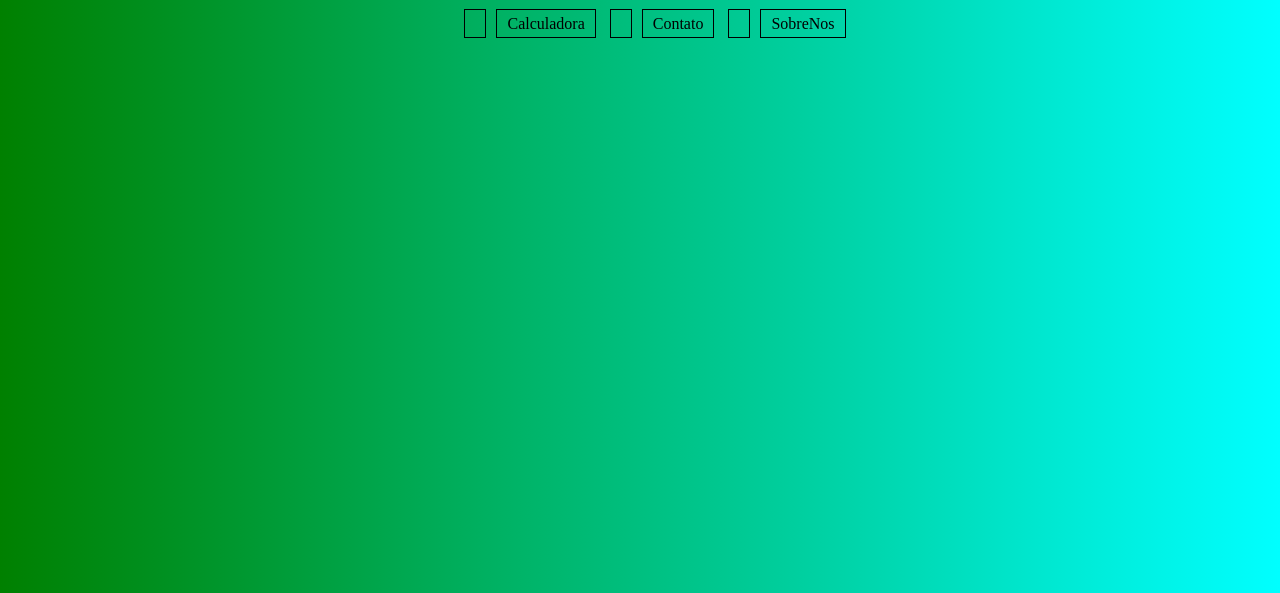
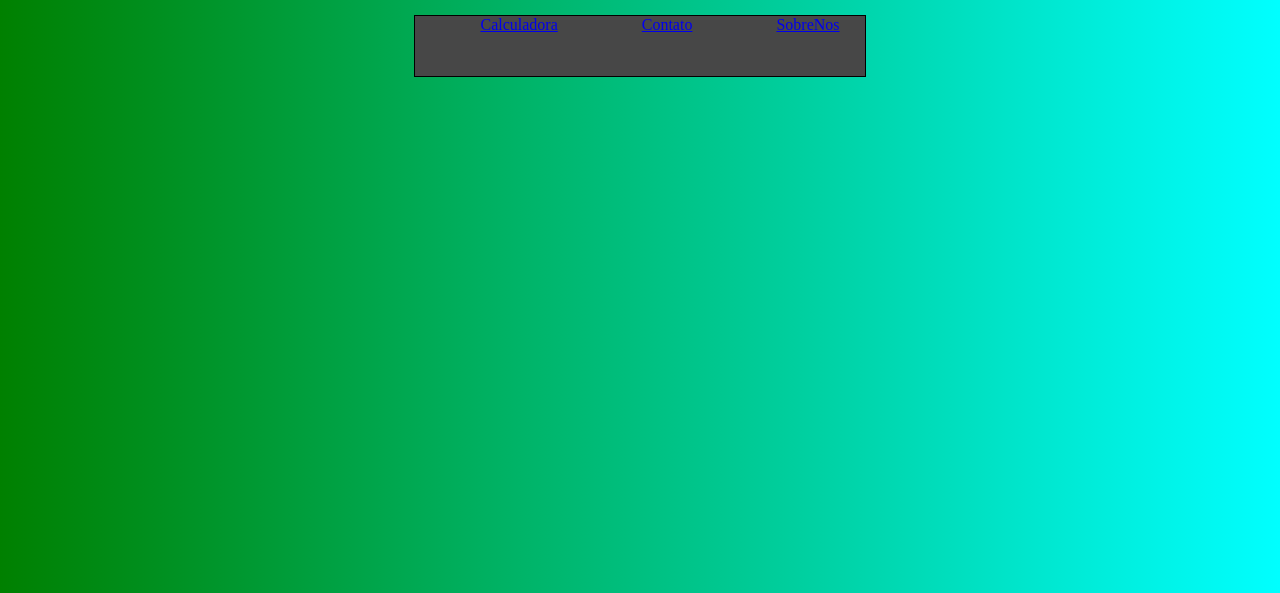
Before and after one commit to HakuTam/sprint2java, a plain HTML site: page sprint2java/index.html in a window 1280 px wide. Shown: the part 207-800 px from the top of the page. Drawn offline with Linux system fonts and the light colour scheme.

Commit message:
Update style.css

```diff
--- a/sprint2java/style.css
+++ b/sprint2java/style.css
@@ -18,25 +18,41 @@ body {
 }
 
 #menu {
+  display:flex;
+  margin:0 auto;
+  width: 450px;
+  height: 60px;
+  background-color: rgb(71, 71, 71);
+  border: 1px solid black;
+  text-align: center;
+  justify-content: center;
+}
+
+#menu ul {
   list-style: none;
   padding: 0;
   margin: 0;
-    text-align: center;
 }
 
-  #menu li {
-    display: inline-block;
-    margin-right: 10px;
+#menu ul li {
+  display: inline;
+  padding: 20px;
 }
 
-  #menu li a {
+#menu button {
+  width: 100px;
+  height: 35px;
   text-decoration: none;
-    color: #000;
-    padding: 5px 10px;
-    border: 1px solid #000;
+  margin-top: 12px;
+  padding: 10px;
+  background-color: black;
+  color: white;
+  border: none;
+  border-radius: 4px;
 }
 
-  #menu li a:hover {
-    background-color: #000;
-    color: #fff;
+#menu button:hover {
+  background-color: #ddd;
+  color: black;
+  cursor: pointer;
 }
```
Lines whose indentation alone changed are shown as unchanged.
